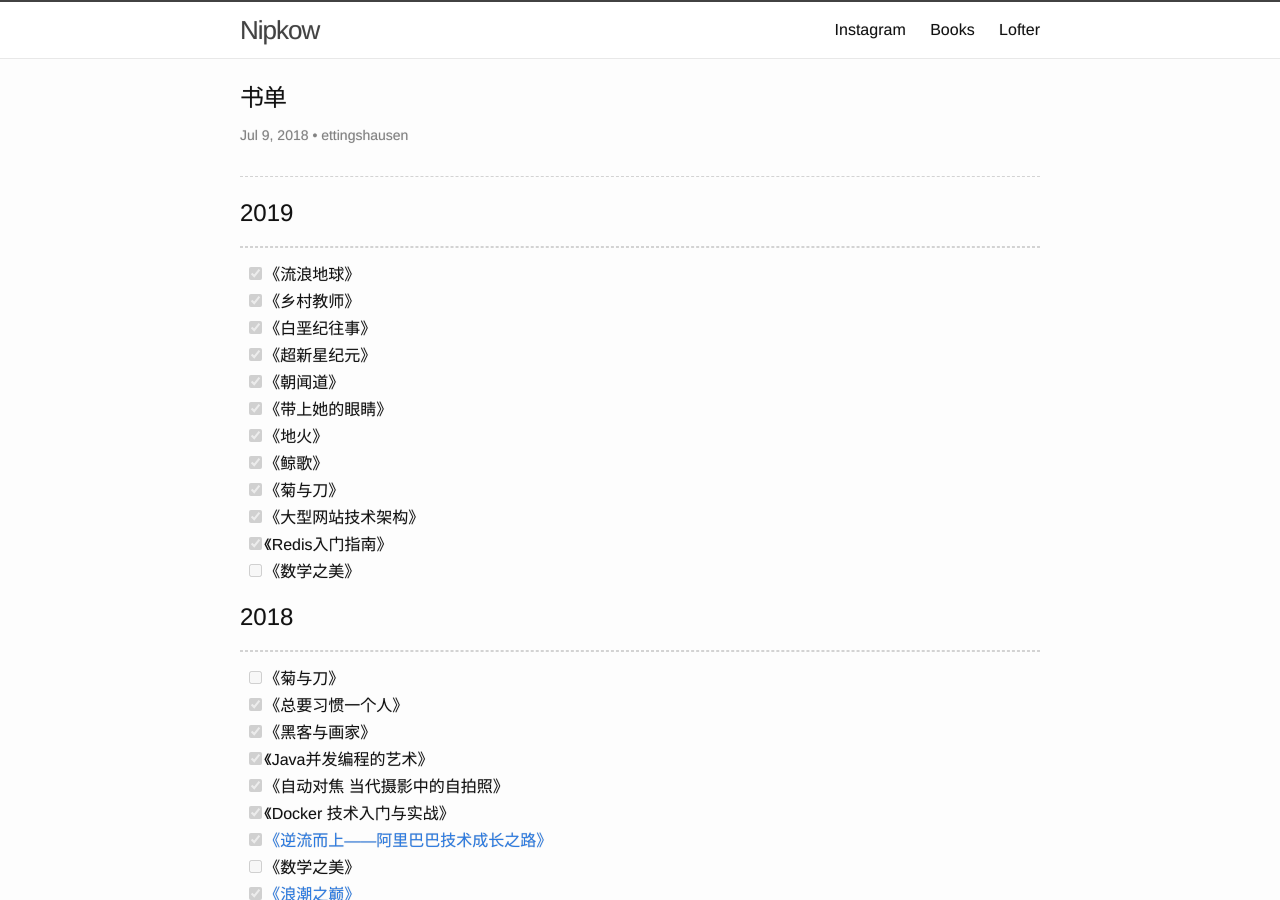
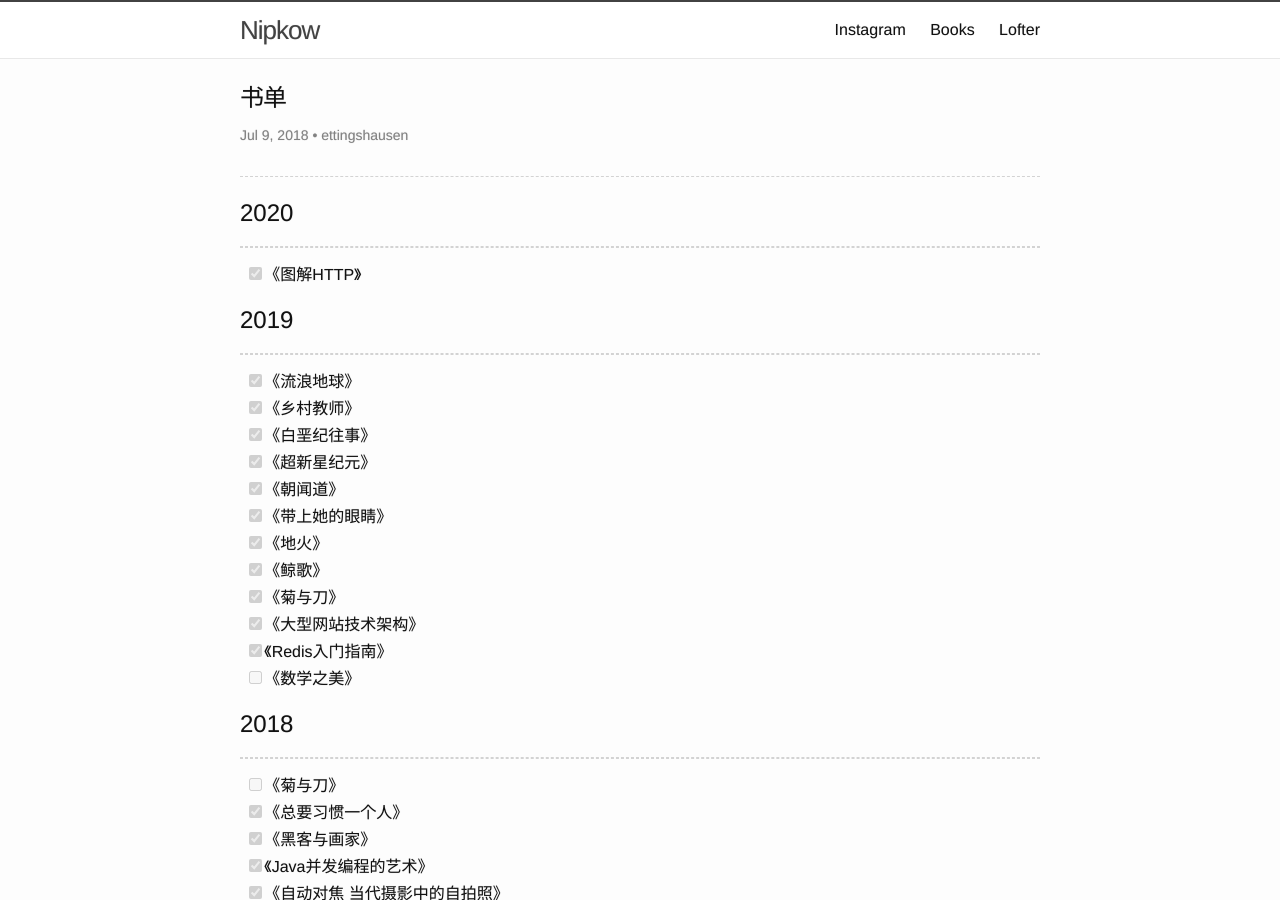
Before and after one commit to ettingshausen/ettingshausen.github.io, a Jekyll site: the page built from books/books.md, in a window 1280 px wide and 900 px high. Built offline with Jekyll 4.4.1, drawn with Linux system fonts in a browser that asks for light colours.

Commit message:
Update books.md

```diff
--- a/books/books.md
+++ b/books/books.md
@@ -5,6 +5,12 @@ permalink: /books/
 author: ettingshausen
 date:   2018-07-09 00:54:32 - [x]0800
 ---
+
+# 2020
+---
+- [x] 《图解HTTP》
+
+
 
 # 2019
 ---
```
